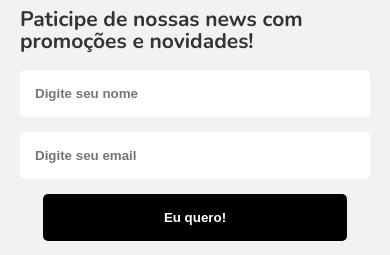
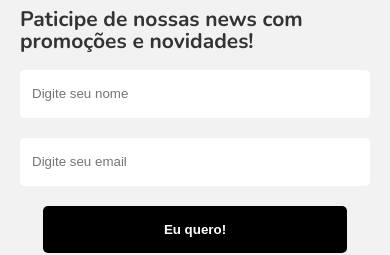
Before and after one commit to birnayt/teste-corebiz, a React (Create React App) app: page / in a window 390 px wide. Shown: the part 519-774 px from the top of the page. Built offline with nearby package versions, Linux system fonts and the light colour scheme; no server answers.

Commit message:
finish validate of newsletter

```diff
--- a/src/components/newsletter/index.tsx
+++ b/src/components/newsletter/index.tsx
@@ -9,25 +9,56 @@ const Newsletter = () => {
     name: '',
     email: ''
   });
+  const [errorNewsletter, setErrorNewsletter] = useState({ name: false, email: false });
+
+  const validate = ({ name, email }: INewsletter) => {
+    const reEmail = /^.+@.+\..{2,}$/;
+    const reName = /^\S+$/;
+
+    const testObj = {
+      name: !reName.test(name),
+      email: !reEmail.test(email)
+    }
+
+    setErrorNewsletter({ name: testObj.name, email: testObj.email });
+
+    if (Object.values(testObj).some(el => el)) return false; // Verify if some value of errorNewsletter is false
+
+    return true;
+  }
 
   const newsletterSubmit = (e: any) => {
     e.preventDefault();
+
+    const formFieldValues = {
+      name: fieldsNewsletter.name,
+      email: fieldsNewsletter.email
+    };
+
+    if (validate(formFieldValues)) {
       postNewsletter({
         name: fieldsNewsletter.name,
         email: fieldsNewsletter.email
       });
     }
+  };
 
   return (
     <div className={style.newsletter}>
       <h2 className={style.newsletterTitle}>Paticipe de nossas news com promoções e novidades!</h2>
       <form className={style.newsletterForm} onSubmit={newsletterSubmit}>
+        <div className={style.newsletterDiv}>
           <input type="text" id="news-name"
             name="name"
             placeholder="Digite seu nome"
             className={style.newsletterInput}
             value={fieldsNewsletter.name}
             onChange={(e: any) => setFieldsNewsletter({ name: e.target.value, email: fieldsNewsletter.email })} />
+          <p className={style.error}>
+            {errorNewsletter.name && 'Preencha com seu nome completo'}
+          </p>
+        </div>
+        <div className={style.newsletterDiv}>
           <input type="text" id="news-email"
             name="email"
             placeholder="Digite seu email"
@@ -35,6 +66,10 @@ const Newsletter = () => {
             value={fieldsNewsletter.email}
             onChange={(e: any) => setFieldsNewsletter({ name: fieldsNewsletter.name, email: e.target.value })}
           />
+          <p className={style.error}>
+            {errorNewsletter.email && 'Preencha com um e-mail válido'}
+          </p>
+        </div>
         <button className={style.newsletterSubmit}>Eu quero!</button>
       </form>
     </div>
--- a/src/components/newsletter/newsletter.module.scss
+++ b/src/components/newsletter/newsletter.module.scss
@@ -20,16 +20,37 @@
     justify-content: center;
   }
 
-  .newsletterInput {
-    background: #fff;
-    border-radius: 5px;
+  .newsletterDiv {
     border: none;
     width: 100%;
     max-width: 260px;
-    padding: 13px 12px;
 
     &:first-child {
       margin-right: 10px;
+    }
+
+    .newsletterInput {
+      width: 100%;
+      height: 100%;
+      border: none;
+      outline: none;
+      padding: 0 12px;
+      border-radius: 5px;
+      border: 1px solid white;
+      background: #fff;
+
+      &:focus-within {
+        border: 1px solid #BDBDBD;
+      }
+    }
+
+    .error {
+      margin: 0;
+      font-size: 12px;
+      line-height: 12px;
+      color: #D7182A;
+      margin-top: 5px;
+      font-weight: normal;
     }
   }
 
@@ -60,13 +81,28 @@
       flex-direction: column;
       align-items: center;
 
-      .newsletterInput {
+      .newsletterDiv {
         margin-bottom: 15px;
         color: #000;
         font-weight: bold;
-        padding: 16px 15px;
+        padding: 0 15px;
         width: 100%;
         max-width: unset;
+
+        .newsletterInput {
+          width: 100%;
+          height: 100%;
+          outline: none;
+          padding: 0 12px;
+          border: none;
+          border-radius: 5px;
+          background: #fff;
+          height: 48px;
+
+          &:focus-within {
+            border: 1px solid #BDBDBD;
+          }
+        }
 
         &:first-child {
           margin-right: 0;
```
Lines whose indentation alone changed are shown as unchanged.
